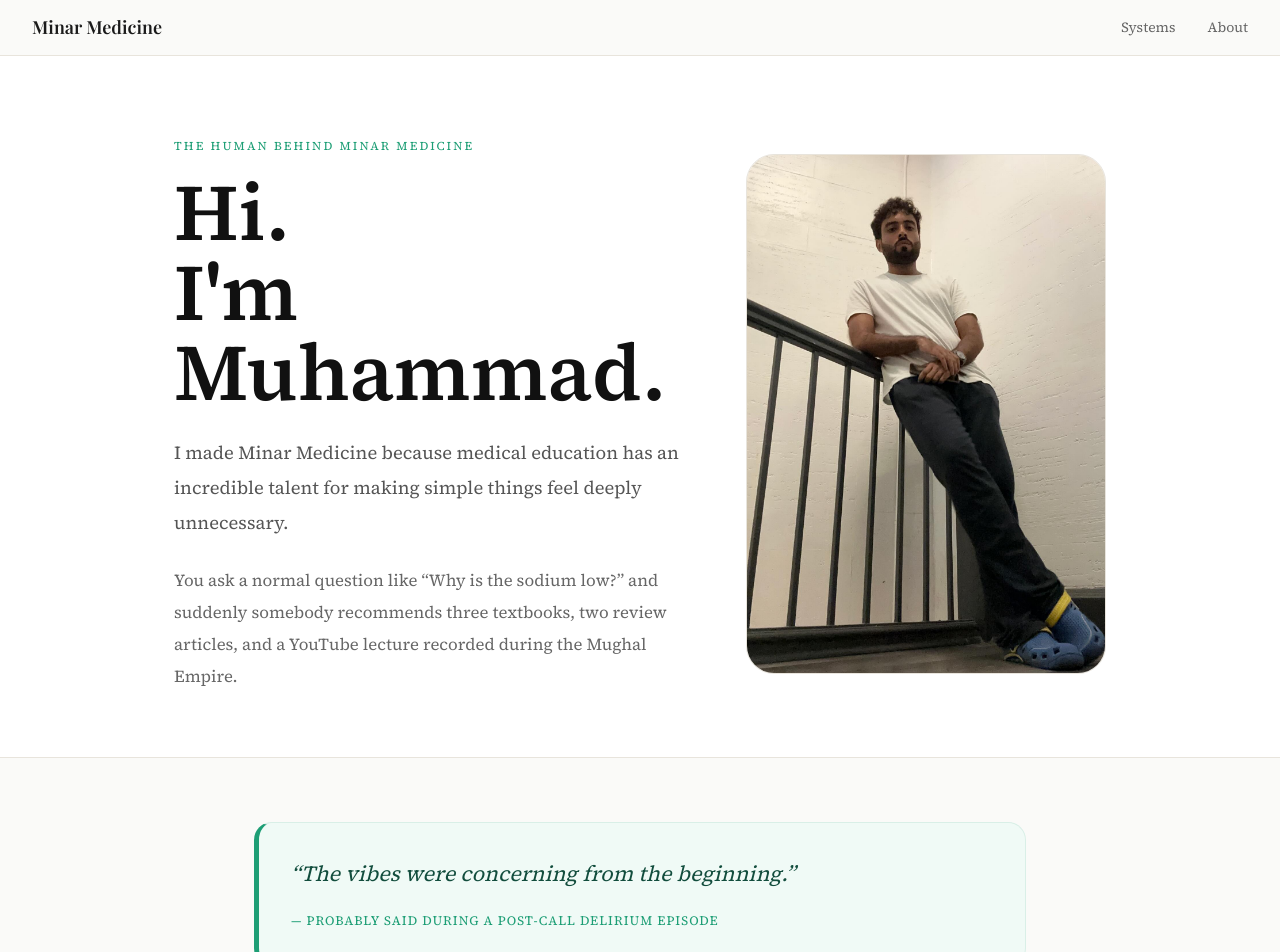
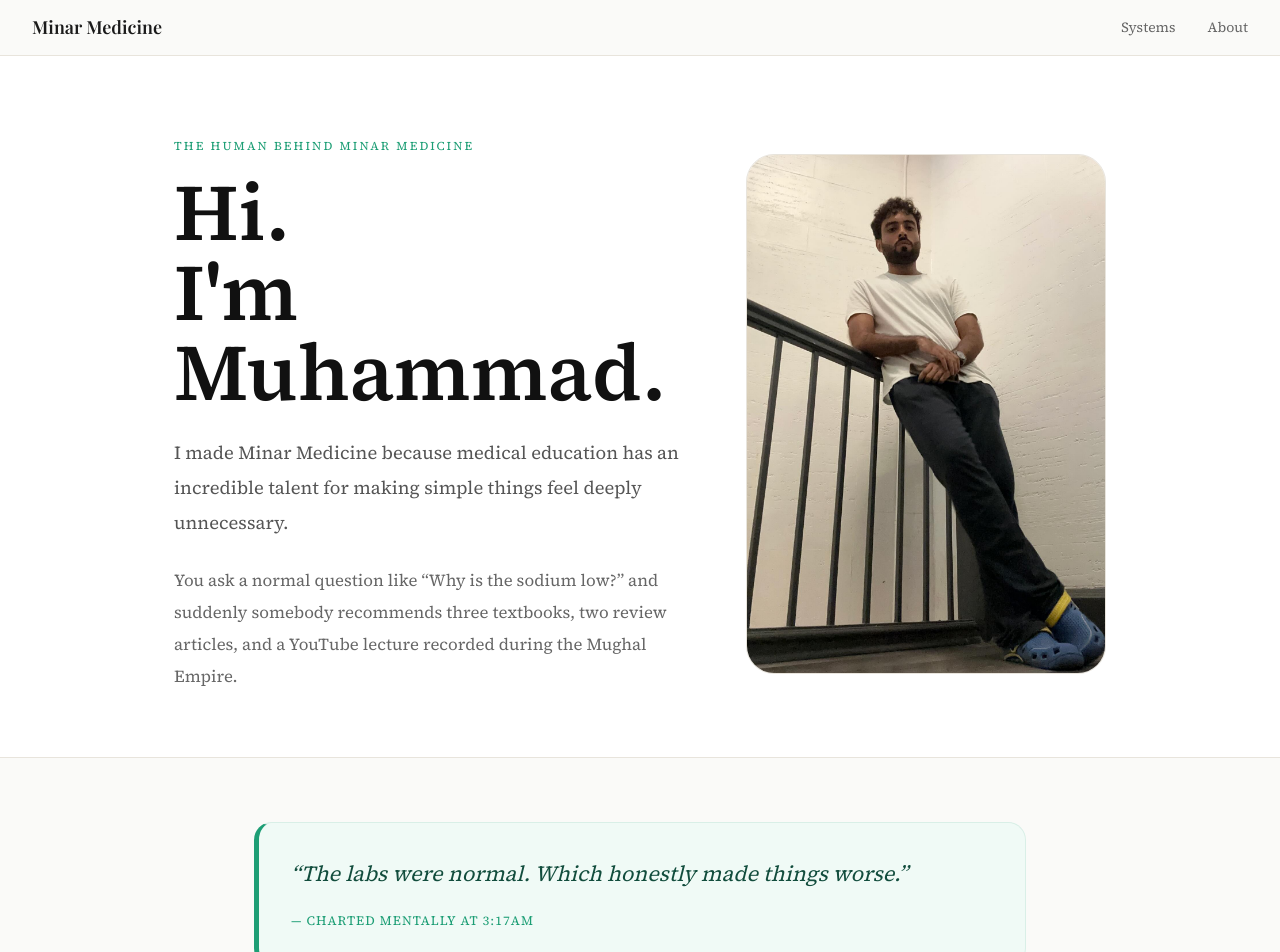
Before and after one commit to muhammadtoor702-blip/minar-medicine, a Next.js app: page /about in a window 1280 px wide. Shown: the top 952 px of the page. Built offline with nearby package versions, Linux system fonts and the light colour scheme; a web font is replaced by a local one.

Commit message:
Update about.tsx

```diff
--- a/pages/about.tsx
+++ b/pages/about.tsx
@@ -74,10 +74,10 @@ export default function About(): JSX.Element {
         {/* Quote */}
         <div style={{ background: '#f0faf6', border: '1px solid #d9efe7', borderLeft: '5px solid #1D9E75', borderRadius: '18px', padding: '2rem', marginBottom: '2rem' }}>
           <p style={{ fontSize: '1.35rem', lineHeight: 1.8, color: '#124d3d', marginBottom: '0.75rem', fontStyle: 'italic' }}>
-            &ldquo;The vibes were concerning from the beginning.&rdquo;
+            &ldquo;The labs were normal. Which honestly made things worse.&rdquo;
           </p>
           <span style={{ fontSize: '0.8rem', letterSpacing: '0.08em', textTransform: 'uppercase', color: '#1D9E75' }}>
-            — probably said during a post-call delirium episode
+            — charted mentally at 3:17am
           </span>
         </div>
 
```
